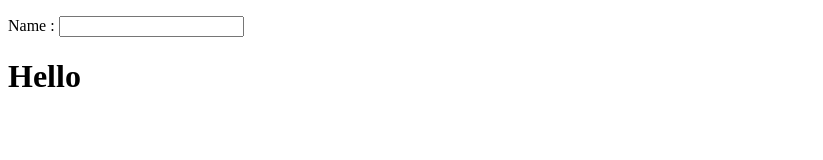
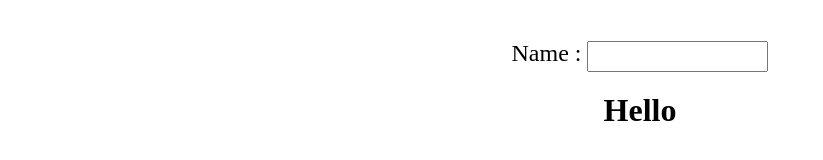
Before and after one commit to GabrielVargasCoelho/site, a plain HTML site: page index.html in a window 1280 px wide. Shown: the whole page, without its empty margins (0-823 px from the left). Drawn offline with nearby package versions, Linux system fonts and the light colour scheme.

Commit message:
Segunda versao

```diff
--- a/index.html
+++ b/index.html
@@ -4,11 +4,38 @@
 	<title></title>
 	<meta charset="utf-8">
 	<script src="https://ajax.googleapis.com/ajax/libs/angularjs/1.6.9/angular.min.js"></script>
+	<style type="text/css">
+		*{
+			padding: 0;
+			margin: 0;
+		}
+		#main{
+			display: flex;
+			flex-direction: column;
+			width: 100%;
+			padding: 10px auto;
+			margin-top: 30px;
+		}
+		#main p{
+			position: relative;
+			display: block;
+			margin: 10px auto;
+			font-size: 1.5em;
+		}
+		#main p input{
+			height: 2em;
+		}
+		#main h1{
+			position: relative;
+			display: block;
+			margin: 10px auto;
+		}
+	</style>
 </head>
 <body>
-	<div ng-app="">
-	<p>Name : <input type="text" ng-model="name"></p>
-  	<h1>Hello {{name}}</h1>
-</div>
+	<div id="main" ng-app="">
+		<p>Name : <input type="text" ng-model="name"></p>
+	  	<h1>Hello {{name}}</h1>
+	</div>
 </body>
 </html>
```
Also changed, not shown: sobre.html (added, +15 -0 lines).
